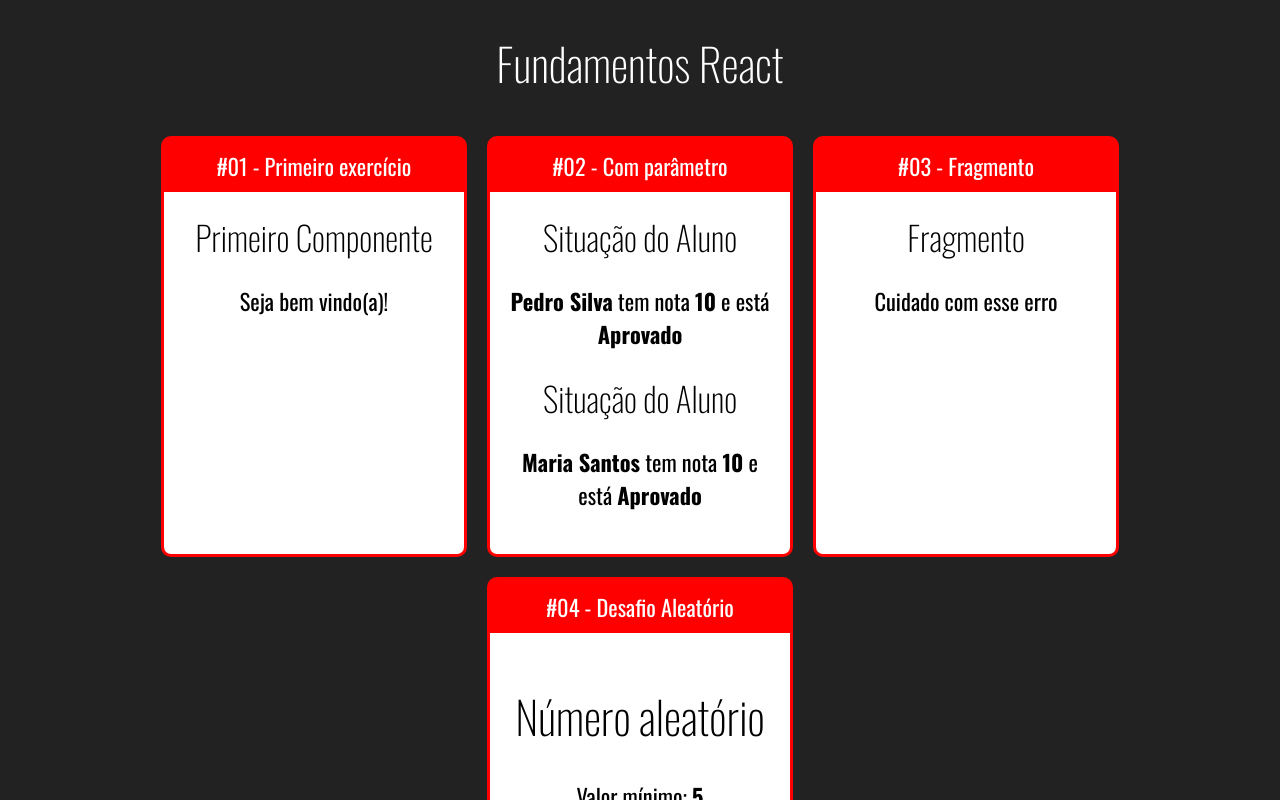
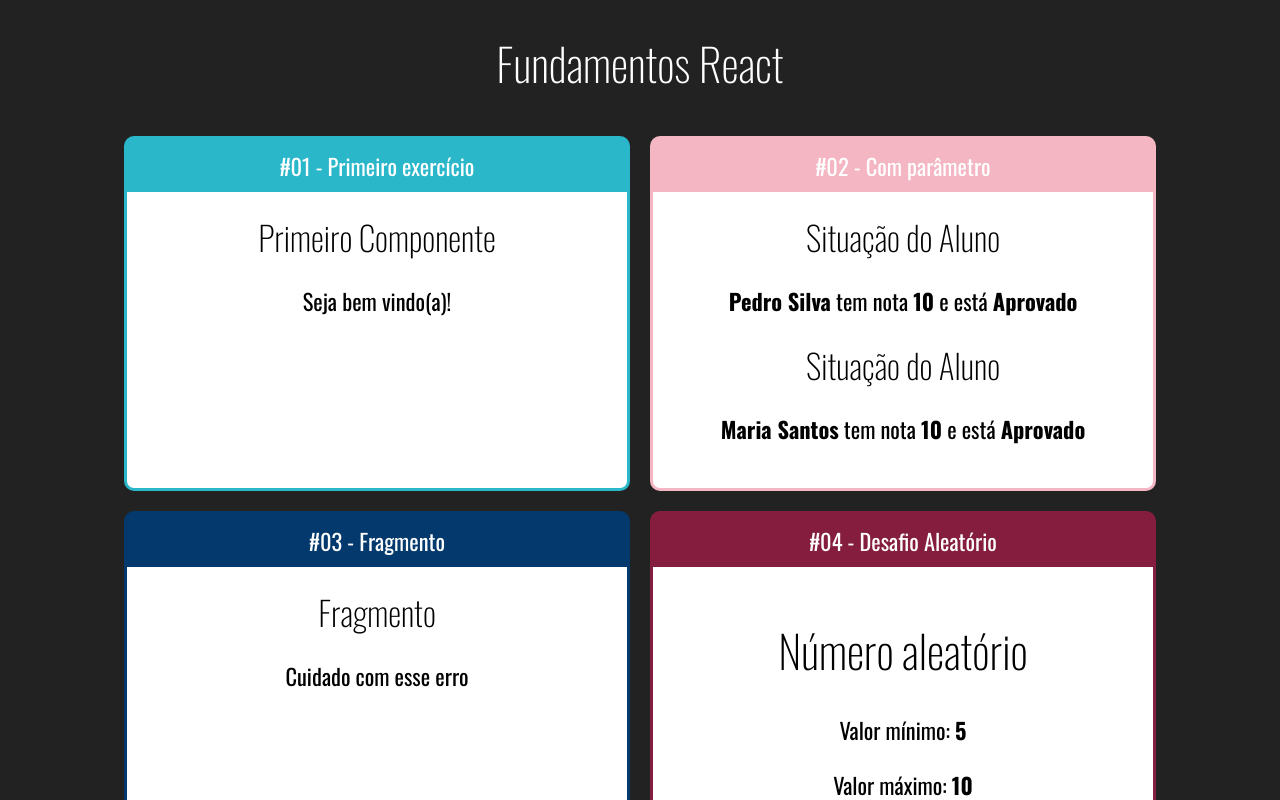
Before and after one commit to lucas-castro-developer/fundamentos-react, a React (Create React App) app: page / in a window 1280 px wide. Shown: the top 800 px of the page. Built offline with nearby package versions, Linux system fonts and the light colour scheme.

Commit message:
Card components #03

```diff
--- a/src/app.jsx
+++ b/src/app.jsx
@@ -11,10 +11,10 @@ export default () => (
   <div className="App">
     <h1>Fundamentos React</h1>
     <div className="Cards">
-      <Card titulo="#01 - Primeiro exercício">
+      <Card titulo="#01 - Primeiro exercício" color="#2ab7ca">
         <Primeiro></Primeiro>
       </Card>
-      <Card titulo="#02 - Com parâmetro">
+      <Card titulo="#02 - Com parâmetro" color="#f4b6c2">
         <ComParametro
           titulo="Situação do Aluno"
           aluno="Pedro Silva"
@@ -26,10 +26,10 @@ export default () => (
           nota={9.9}
         />
       </Card>
-      <Card titulo="#03 - Fragmento">
+      <Card titulo="#03 - Fragmento" color="#03396c">
         <Fragmento />
       </Card>
-      <Card titulo="#04 - Desafio Aleatório">
+      <Card titulo="#04 - Desafio Aleatório" color="#851e3e">
         <Aleatorio min={5} max={10} />
       </Card>
     </div>
--- a/src/components/layout/Card.css
+++ b/src/components/layout/Card.css
@@ -2,12 +2,11 @@
   margin: 10px;
   overflow: hidden;
   border-radius: 10px;
-  border: 3px solid red;
-  background-color: red;
+  border: 3px solid;
   display: flex;
   flex-direction: column;
-  min-width: 300px;
-  max-width: 300px;
+  min-width: 500px;
+  max-width: 500px;
 }
 
 .Card .Title {
--- a/src/components/layout/Card.jsx
+++ b/src/components/layout/Card.jsx
@@ -1,9 +1,14 @@
-import "./Card.css"
+import "./Card.css";
 import React from "react";
 
 export default (props) => {
+  const cardStyle = {
+    borderColor: props.color || "#F00",
+    backgroundColor: props.color || "#F00",
+  };
+
   return (
-    <div className="Card">
+    <div className="Card" style={cardStyle}>
       <div className="Title">{props.titulo}</div>
       <div className="Content">{props.children}</div>
     </div>
```
